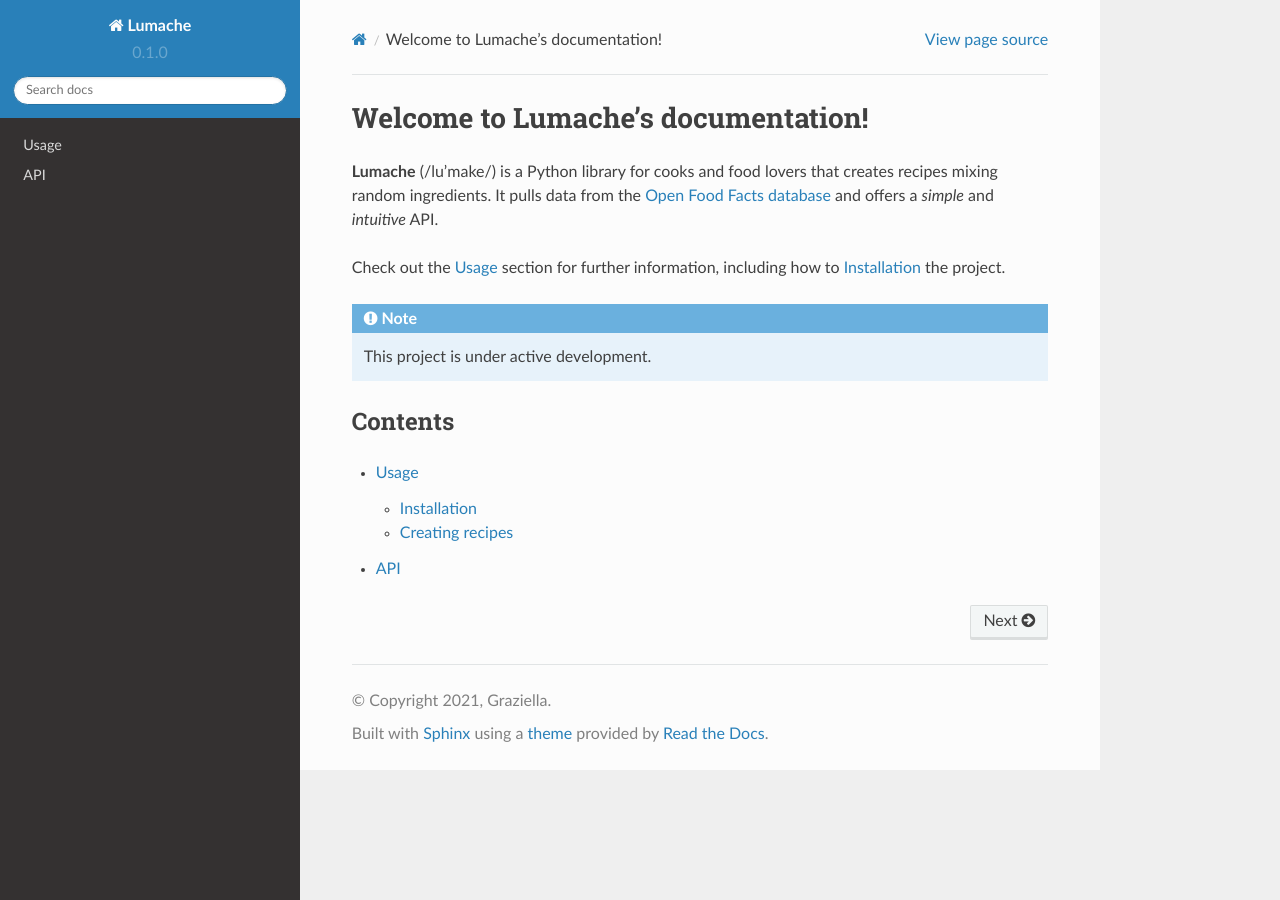
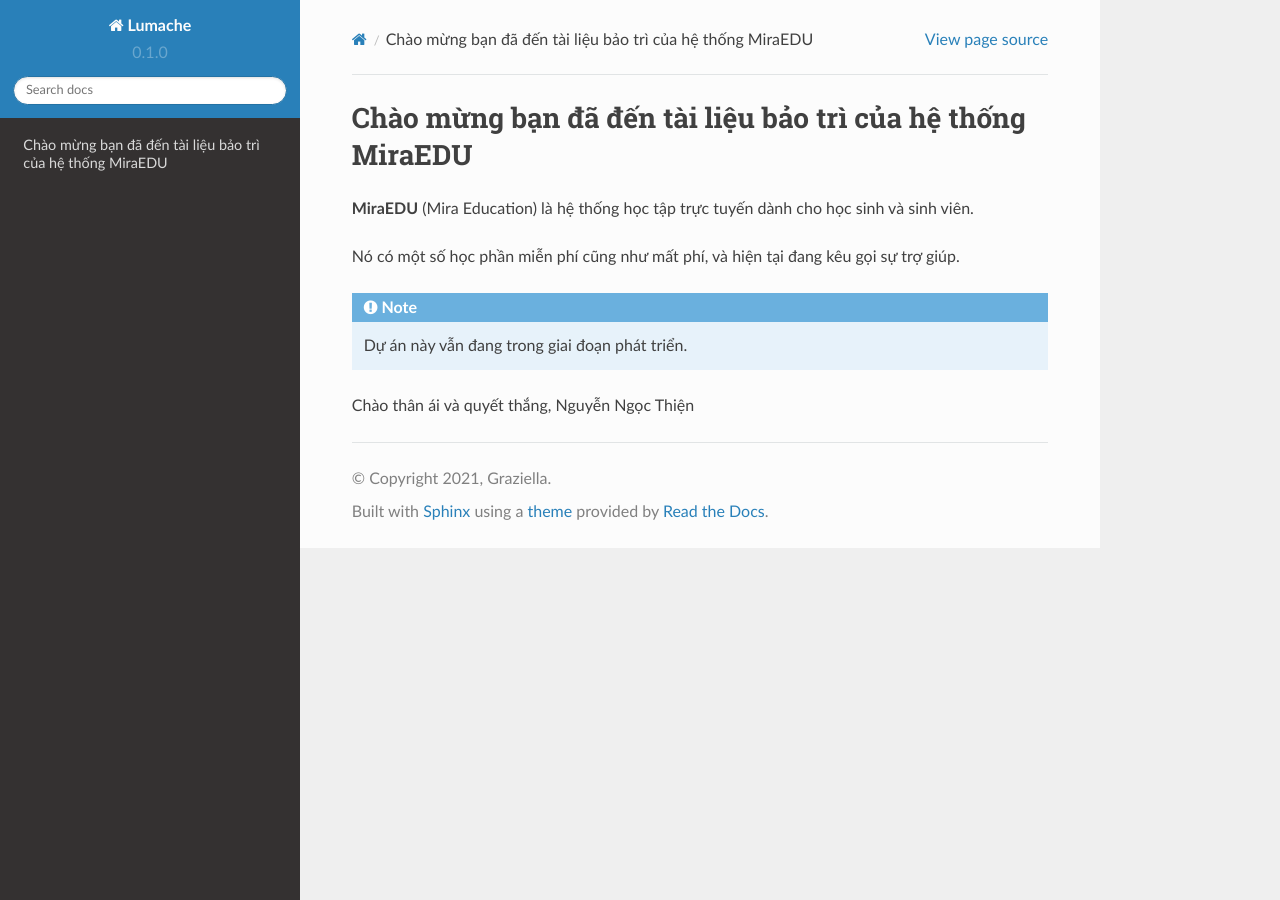
Before and after one commit to nguyenntdev/miraedu-tutorial, a Sphinx documentation site: the page built from docs/source/index.rst, in a window 1280 px wide. Built offline with Sphinx 7.4.7 and the Read the Docs theme 2.0.0, drawn with Linux system fonts in a browser that asks for light colours.

Commit message:
Update index.rst

```diff
--- a/docs/source/index.rst
+++ b/docs/source/index.rst
@@ -1,22 +1,15 @@
-Welcome to Lumache's documentation!
+Chào mừng bạn đã đến tài liệu bảo trì của hệ thống MiraEDU
 ===================================
 
-**Lumache** (/lu'make/) is a Python library for cooks and food lovers
-that creates recipes mixing random ingredients.
-It pulls data from the `Open Food Facts database <https://world.openfoodfacts.org/>`_
-and offers a *simple* and *intuitive* API.
+**MiraEDU** (Mira Education) là hệ thống học tập trực tuyến
+dành cho học sinh và sinh viên.
 
-Check out the :doc:`usage` section for further information, including
-how to :ref:`installation` the project.
+Nó có một số học phần miễn phí cũng như mất phí, và hiện tại
+đang kêu gọi sự trợ giúp.
 
 .. note::
 
-   This project is under active development.
+   Dự án này vẫn đang trong giai đoạn phát triển.
 
-Contents
---------
-
-.. toctree::
-
-   usage
-   api
+Chào thân ái và quyết thắng,
+Nguyễn Ngọc Thiện
```
